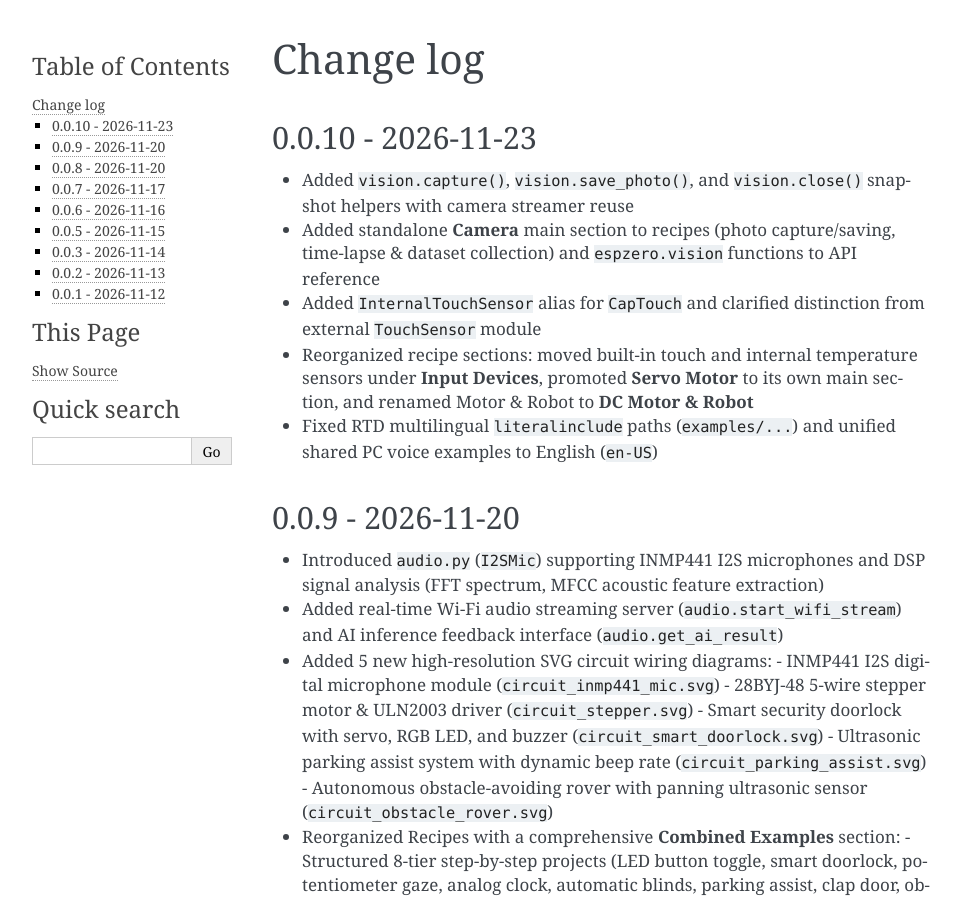
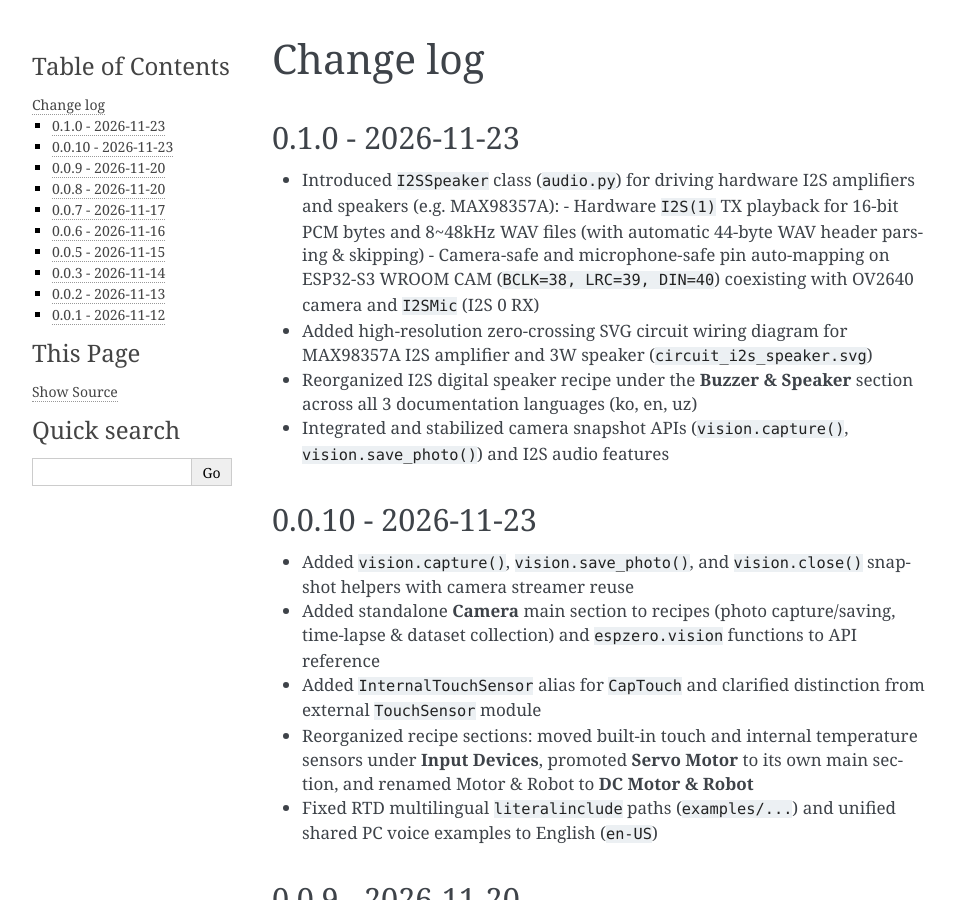
Before and after one commit to roboticsware/espzero, a Sphinx documentation site: the page built from docs/en/changelog.rst, in a window 1280 px wide and 900 px high. Shown: the whole window, without its empty margins (148-1109 px from the left). Built offline with Sphinx 7.4.7, drawn with Linux system fonts in a browser that asks for light colours.

Commit message:
chore: bump version to 0.1.0 and add changelog in ko/en/uz

```diff
--- a/docs/conf.py
+++ b/docs/conf.py
@@ -27,7 +27,7 @@ if on_rtd:
 project = 'espzero'
 copyright = '2024, Roboticsware'
 author = 'Roboticsware'
-release = '0.0.10'
+release = '0.1.0'
 
 # -- General configuration ---------------------------------------------------
 extensions = ["sphinx.ext.autodoc", "sphinx.ext.viewcode", "sphinx.ext.intersphinx"]
--- a/docs/en/changelog.rst
+++ b/docs/en/changelog.rst
@@ -2,6 +2,15 @@ Change log
 ==========
 
 .. currentmodule:: espzero
+
+0.1.0 - 2026-11-23
+------------------
++ Introduced ``I2SSpeaker`` class (``audio.py``) for driving hardware I2S amplifiers and speakers (e.g. MAX98357A):
+  - Hardware ``I2S(1)`` TX playback for 16-bit PCM bytes and 8~48kHz WAV files (with automatic 44-byte WAV header parsing & skipping)
+  - Camera-safe and microphone-safe pin auto-mapping on ESP32-S3 WROOM CAM (``BCLK=38, LRC=39, DIN=40``) coexisting with OV2640 camera and ``I2SMic`` (I2S 0 RX)
++ Added high-resolution zero-crossing SVG circuit wiring diagram for MAX98357A I2S amplifier and 3W speaker (``circuit_i2s_speaker.svg``)
++ Reorganized I2S digital speaker recipe under the **Buzzer & Speaker** section across all 3 documentation languages (ko, en, uz)
++ Integrated and stabilized camera snapshot APIs (``vision.capture()``, ``vision.save_photo()``) and I2S audio features
 
 0.0.10 - 2026-11-23
 -------------------
--- a/package.json
+++ b/package.json
@@ -46,5 +46,5 @@
     ]
   ],
   "deps": [],
-  "version": "0.0.10"
+  "version": "0.1.0"
 }
--- a/pyproject.toml
+++ b/pyproject.toml
@@ -4,7 +4,7 @@ build-backend = "setuptools.build_meta"
 
 [project]
 name = "espzero"
-version = "0.0.10"
+version = "0.1.0"
 authors = [
   { name="Neo Neopia-uz", email="neopia.uz@gmail.com" },
 ]
```
Also changed, not shown: docs/changelog.rst (+9 -0 lines), docs/uz/changelog.rst (+9 -0 lines).
